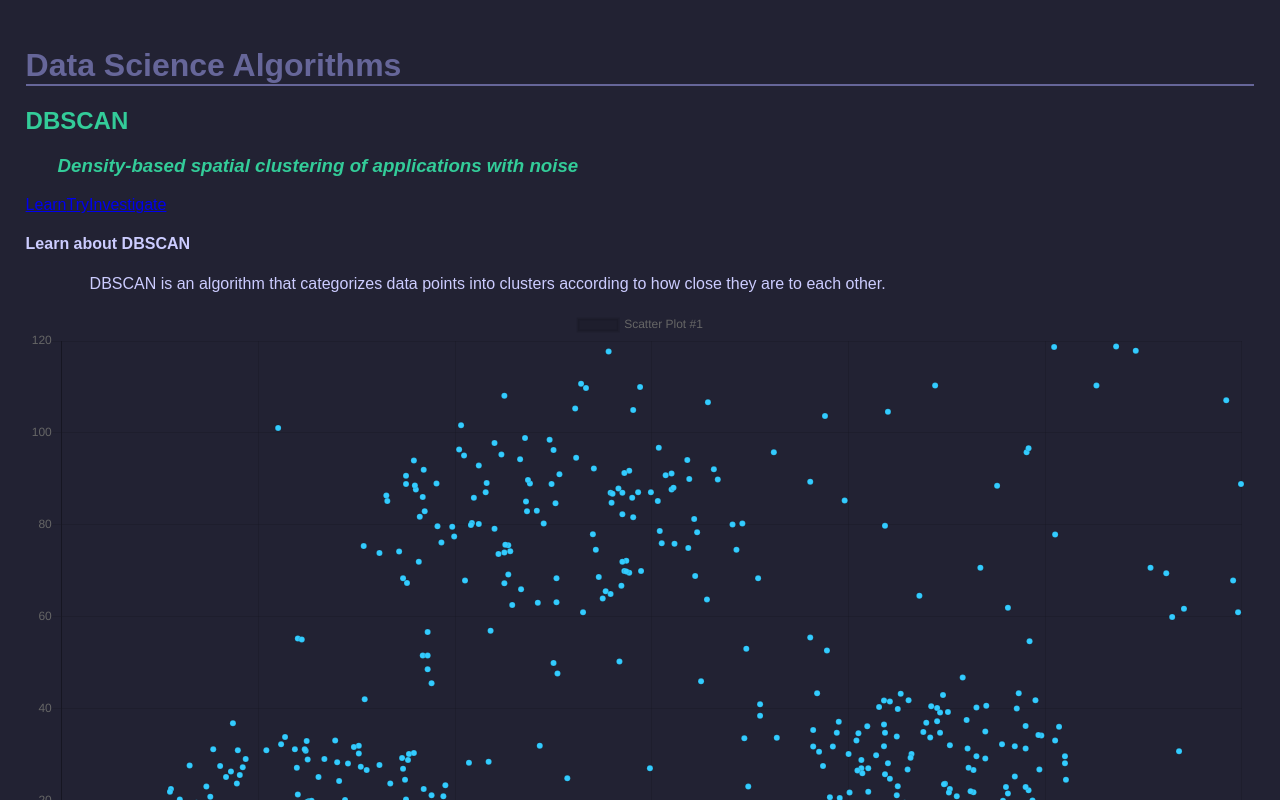
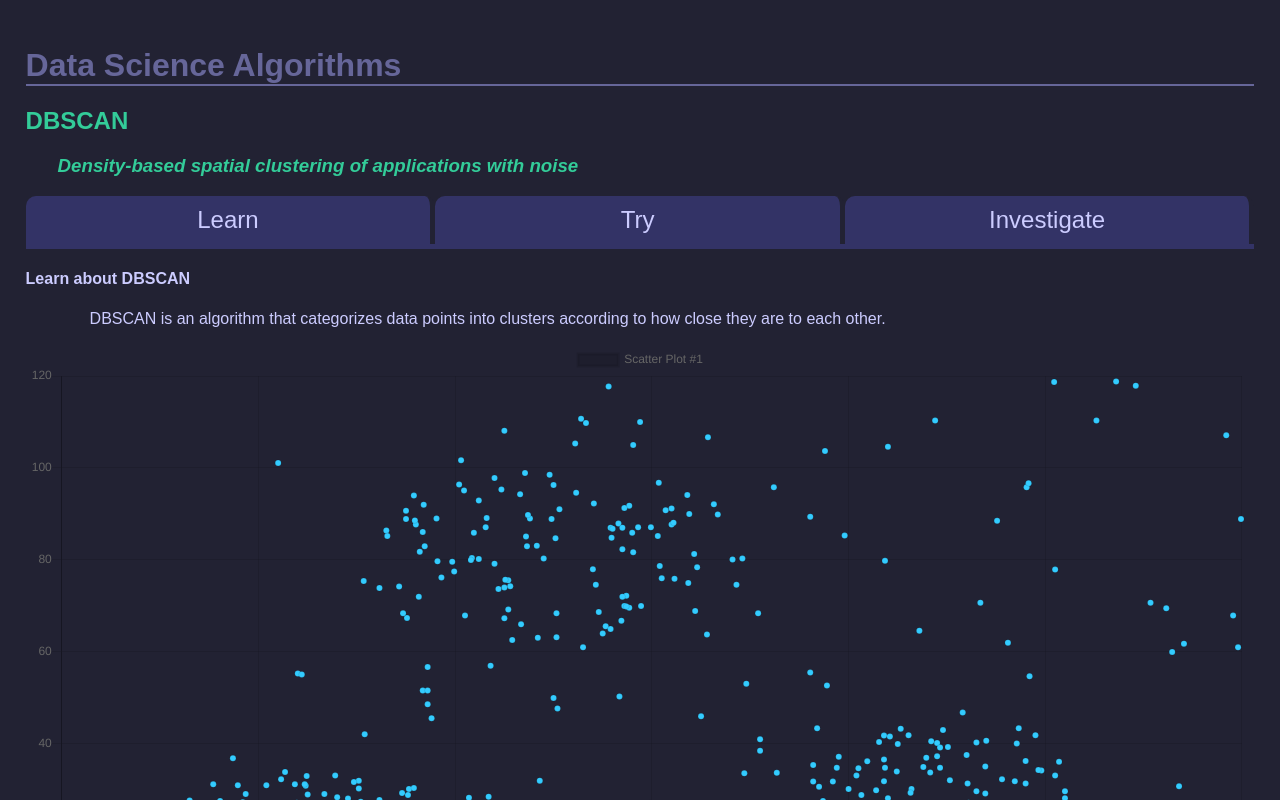
Before and after one commit to aalvinlin/DS-algorithms, a React (Vite) app: page / in a window 1280 px wide. Shown: the top 800 px of the page. Built offline with nearby package versions, Linux system fonts and the light colour scheme.

Commit message:
begin styling navigation links

```diff
--- a/src/App.css
+++ b/src/App.css
@@ -48,6 +48,8 @@ li {
     text-indent: 0;
 }
 
+/** Home component styling **/
+
 .home p {
     margin-left: 2rem;
     text-indent: 2rem;
@@ -83,3 +85,43 @@ li {
     display: block;
     margin: 0 auto;
 }
+
+/** Navbar styling **/
+
+nav {
+    display: flex;
+    justify-content: space-around;
+    align-items: center;
+
+    border-bottom: 5px solid #333366;
+}
+
+nav a {
+
+    color: #CCCCFF;
+    background-color: #333366;
+
+    font-size: 1.5rem;
+    line-height: 3rem;
+
+    text-align: center;
+
+    display: block;
+    width: 100%;
+
+    padding: 0 2rem;
+
+    border-right: 5px solid #222233;
+
+    text-decoration: none;
+
+    border-radius: 10px 10px 0 0;
+}
+
+nav a:hover {
+    background-color: #444477;
+}
+
+nav a:last-child() {
+    border-right: none;
+}
```
